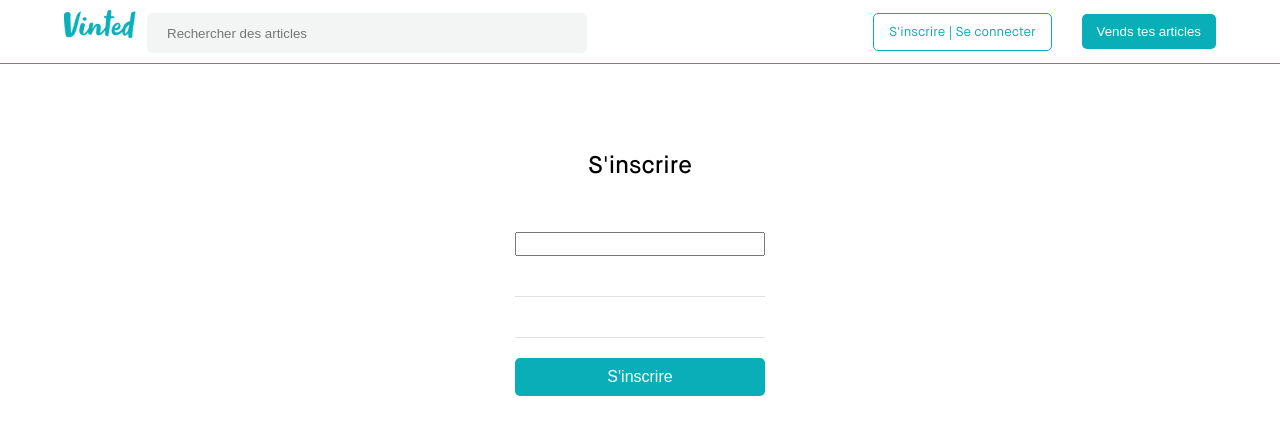
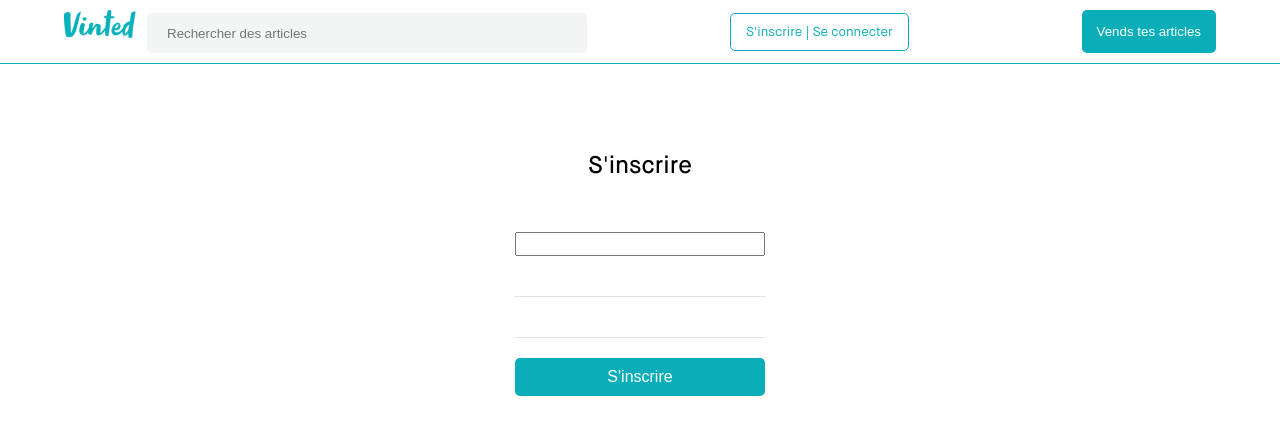
Before and after one commit to redwing555/vinted-front, a React (Create React App) app: page /signup in a window 1280 px wide. Shown: the top 434 px of the page. Built offline with nearby package versions, Linux system fonts and the light colour scheme.

Commit message:
authentification done. Token and cookies too

```diff
--- a/src/App.js
+++ b/src/App.js
@@ -1,7 +1,7 @@
 import React, { useState } from "react";
 import "./App.css";
 import { BrowserRouter as Router, Switch, Route } from "react-router-dom";
-
+import Header from "./components/Header";
 import Home from "./containers/Home/index";
 import Offer from "./containers/Offer/index";
 import Login from "./containers/Login/index";
@@ -9,16 +9,28 @@ import SignUp from "./containers/SignUp/index";
 import Cookies from "js-cookie";
 
 function App() {
-  const [token, setToken] = useState(null);
+  const [token, setToken] = useState(Cookies.get("tokenUser") || null);
+
+  const setUser = (tokenToSet) => {
+    if (tokenToSet) {
+      Cookies.set("tokenUser", tokenToSet, { expires: 20 });
+      setToken(tokenToSet);
+    } else {
+      Cookies.remove("tokenUser");
+      setToken(null);
+    }
+  };
 
   return (
     <Router>
+      <Header setUser={setUser} token={token} />
+
       <Switch>
         <Route path="/login">
-          <Login />
+          <Login setUser={setUser} />
         </Route>
         <Route path="/signup">
-          <SignUp />
+          <SignUp setUser={setUser} />
         </Route>
         <Route path="/offer/:id">
           <Offer />
--- a/src/components/Header/index.js
+++ b/src/components/Header/index.js
@@ -3,7 +3,10 @@ import { Link } from "react-router-dom";
 
 import Logo from "../../assets/img/vinted.png";
 
-const Header = () => {
+const Header = ({ setUser, token }) => {
+  const handleClick = () => {
+    setUser(null);
+  };
   return (
     <header>
       <div className="container">
@@ -13,12 +16,19 @@ const Header = () => {
           </Link>
           <input type="text" placeholder="Rechercher des articles" />
         </div>
-        <div>
-          <Link className="login-button" to="/login">
-            S'inscrire | Se connecter
-          </Link>
-          <button>Vends tes articles</button>
-        </div>
+
+        {token ? (
+          <div>
+            <button onClick={handleClick}>Déconnexion</button>
+          </div>
+        ) : (
+          <div>
+            <Link className="login-button" to="/login">
+              S'inscrire | Se connecter
+            </Link>
+          </div>
+        )}
+        <button>Vends tes articles</button>
       </div>
     </header>
   );
--- a/src/containers/Home/index.js
+++ b/src/containers/Home/index.js
@@ -1,6 +1,5 @@
 import React, { useState, useEffect } from "react";
 import ClothingItem from "../../components/ClothingItem";
-import Header from "../../components/Header/index";
 import HeroBanner from "../../components/HeroBanner/index";
 import Loader from "react-loader-spinner";
 import axios from "axios";
@@ -37,7 +36,6 @@ const Home = () => {
     </div>
   ) : (
     <>
-      <Header />
       <HeroBanner />
       <main>
         <ClothingItem offers={offers} />
--- a/src/containers/Login/index.js
+++ b/src/containers/Login/index.js
@@ -3,13 +3,11 @@ import axios from "axios";
 import { Link } from "react-router-dom";
 import { useHistory } from "react-router-dom";
 
-import Header from "../../components/Header/index";
-
-const Login = () => {
+const Login = ({ setUser }) => {
   let history = useHistory();
   const [email, setEmail] = useState("");
   const [password, setPassword] = useState("");
-  // const [error, setError] = useState("");
+  const [error, setError] = useState("");
 
   const handleEmail = (ev) => {
     setEmail(ev.target.value);
@@ -34,17 +32,16 @@ const Login = () => {
       );
 
       if (response.status === 200) {
+        const token = response.data.token;
+        setUser(token);
         history.push("/");
-      } else {
-        alert("Mdps mauvais !");
       }
     } catch (error) {
-      console.log(error.message);
+      setError(error.response.data.message || error.response.data.error);
     }
   };
   return (
     <>
-      <Header />
       <section className="login-form">
         <h2>Se connecter</h2>
         <form onSubmit={handleSubmit}>
@@ -52,9 +49,10 @@ const Login = () => {
           <input type="password" onChange={handlePassword} value={password} />
           <input type="submit" value="Se connecter" />
         </form>
+        <p>{error}</p>
         <Link to="signup">
           <p>Pas de compte ? Cliquez ici pour vous connecter</p>
-        </Link>{" "}
+        </Link>
       </section>
     </>
   );
--- a/src/containers/Offer/index.js
+++ b/src/containers/Offer/index.js
@@ -1,6 +1,5 @@
 import React, { useState, useEffect } from "react";
 import OfferItem from "../../components/OfferItem/index";
-import Header from "../../components/Header/index";
 import { useParams } from "react-router-dom";
 import Loader from "react-loader-spinner";
 
@@ -39,7 +38,6 @@ const Offer = () => {
     </div>
   ) : (
     <>
-      <Header />
       <section className="offer-section">
         <OfferItem offer={offer} />
       </section>
--- a/src/containers/SignUp/index.js
+++ b/src/containers/SignUp/index.js
@@ -1,14 +1,14 @@
 import React, { useState } from "react";
 import axios from "axios";
 import { useHistory } from "react-router-dom";
-import Header from "../../components/Header/index";
 
-const SignUp = () => {
+const SignUp = ({ setUser }) => {
   let history = useHistory();
 
   const [username, setUsername] = useState("");
   const [email, setEmail] = useState("");
   const [password, setPassword] = useState("");
+  const [error, setError] = useState("");
 
   const handleUsername = (ev) => {
     setUsername(ev.target.value);
@@ -38,17 +38,16 @@ const SignUp = () => {
       );
 
       if (response.status === 200) {
+        const token = response.data.token;
+        setUser(token);
         history.push("/");
-      } else {
-        alert(response.message);
       }
     } catch (error) {
-      console.log(error.message);
+      setError(error.response.data.message || error.response.data.error);
     }
   };
   return (
     <>
-      <Header />
       <section className="login-form">
         <h2>S'inscrire</h2>
         <form onSubmit={handleSubmit}>
@@ -57,6 +56,7 @@ const SignUp = () => {
           <input type="password" onChange={handlePassword} value={password} />
           <input type="submit" value="S'inscrire" />
         </form>
+        <p>{error}</p>
       </section>
     </>
   );
```
